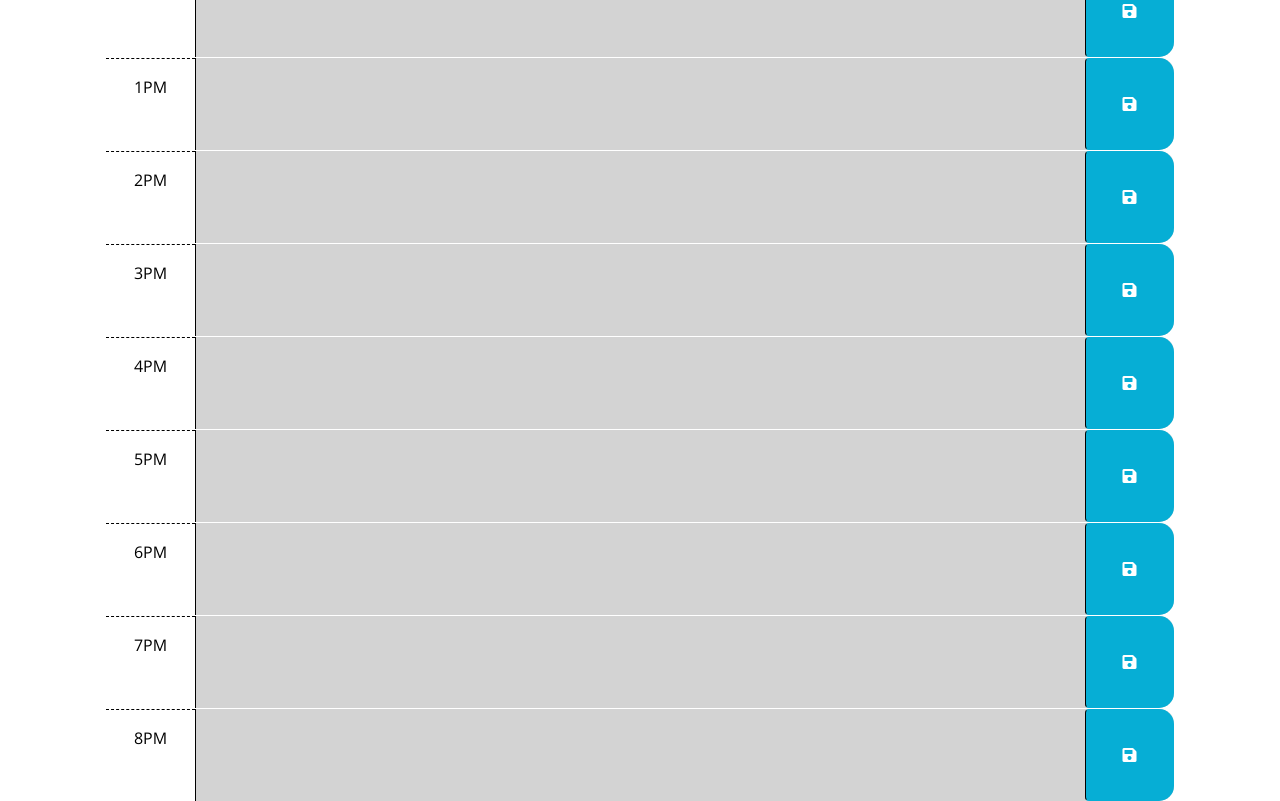
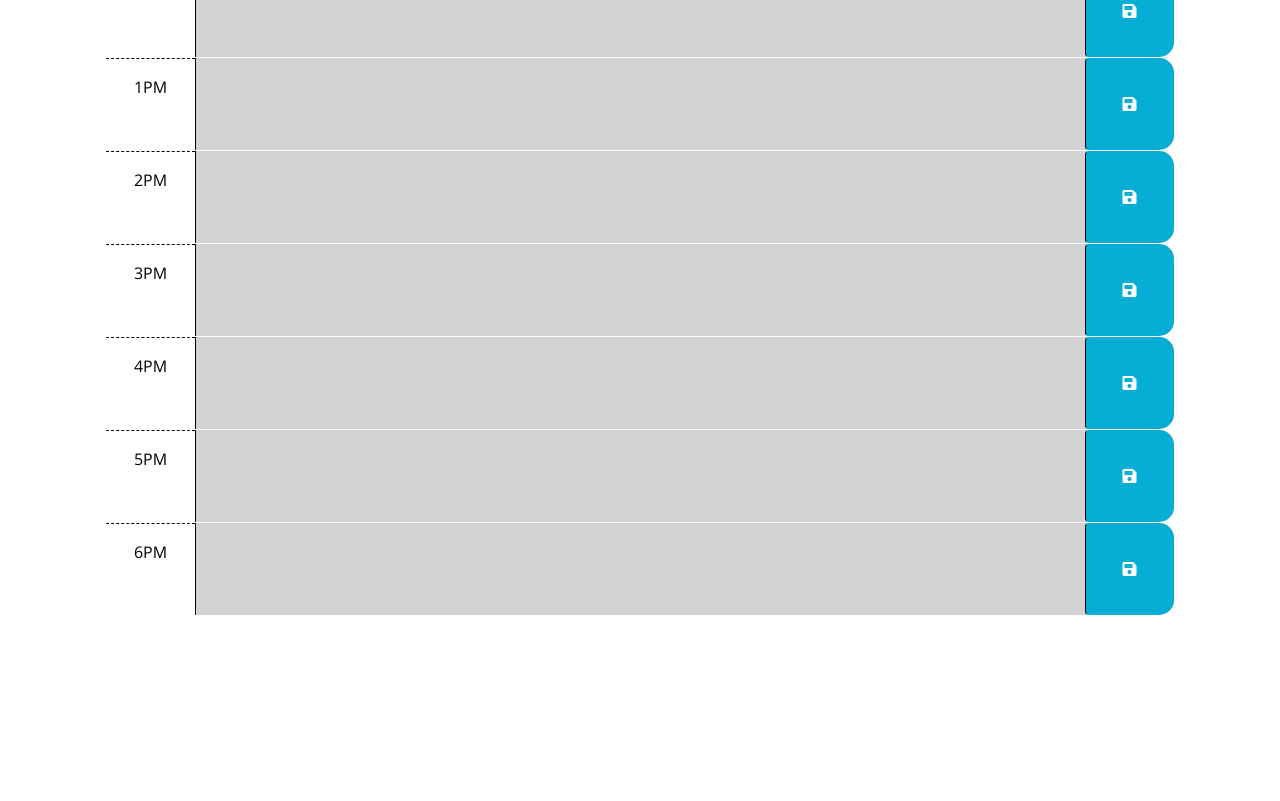
Before and after one commit to SadimaMaharjan/plan-my-day, a plain HTML site: page index.html in a window 1280 px wide. Shown: the part 617-1418 px from the top of the page. After the commit the page ends 1232 px from the top, so only its background shows below. Drawn offline with nearby package versions, Linux system fonts and the light colour scheme.

```diff
--- a/assets/js/script.js
+++ b/assets/js/script.js
@@ -55,7 +55,7 @@ $(document).ready(function () {
   // retrieveing event saved in local storage
 
   function renderEvents() {
-    for (var i = 9; i < 21; i++) {
+    for (var i = 9; i < 19; i++) {
       $(`#hour-${i}`)
         .children(".description")
         .val(localStorage.getItem(`hour-${i}`));
--- a/index.html
+++ b/index.html
@@ -110,21 +110,6 @@
         </button>
       </div>
 
-      <div id="hour-19" class="row time-block">
-        <div class="col-2 col-md-1 hour text-center py-3">7PM</div>
-        <textarea class="col-8 col-md-10 description" rows="3"> </textarea>
-        <button class="btn saveBtn col-2 col-md-1" aria-label="save">
-          <i class="fas fa-save" aria-hidden="true"></i>
-        </button>
-      </div>
-
-      <div id="hour-20" class="row time-block">
-        <div class="col-2 col-md-1 hour text-center py-3">8PM</div>
-        <textarea class="col-8 col-md-10 description" rows="3"> </textarea>
-        <button class="btn saveBtn col-2 col-md-1" aria-label="save">
-          <i class="fas fa-save" aria-hidden="true"></i>
-        </button>
-      </div>
 
     <script src="https://code.jquery.com/jquery-3.4.1.min.js"></script>
     <script
```
